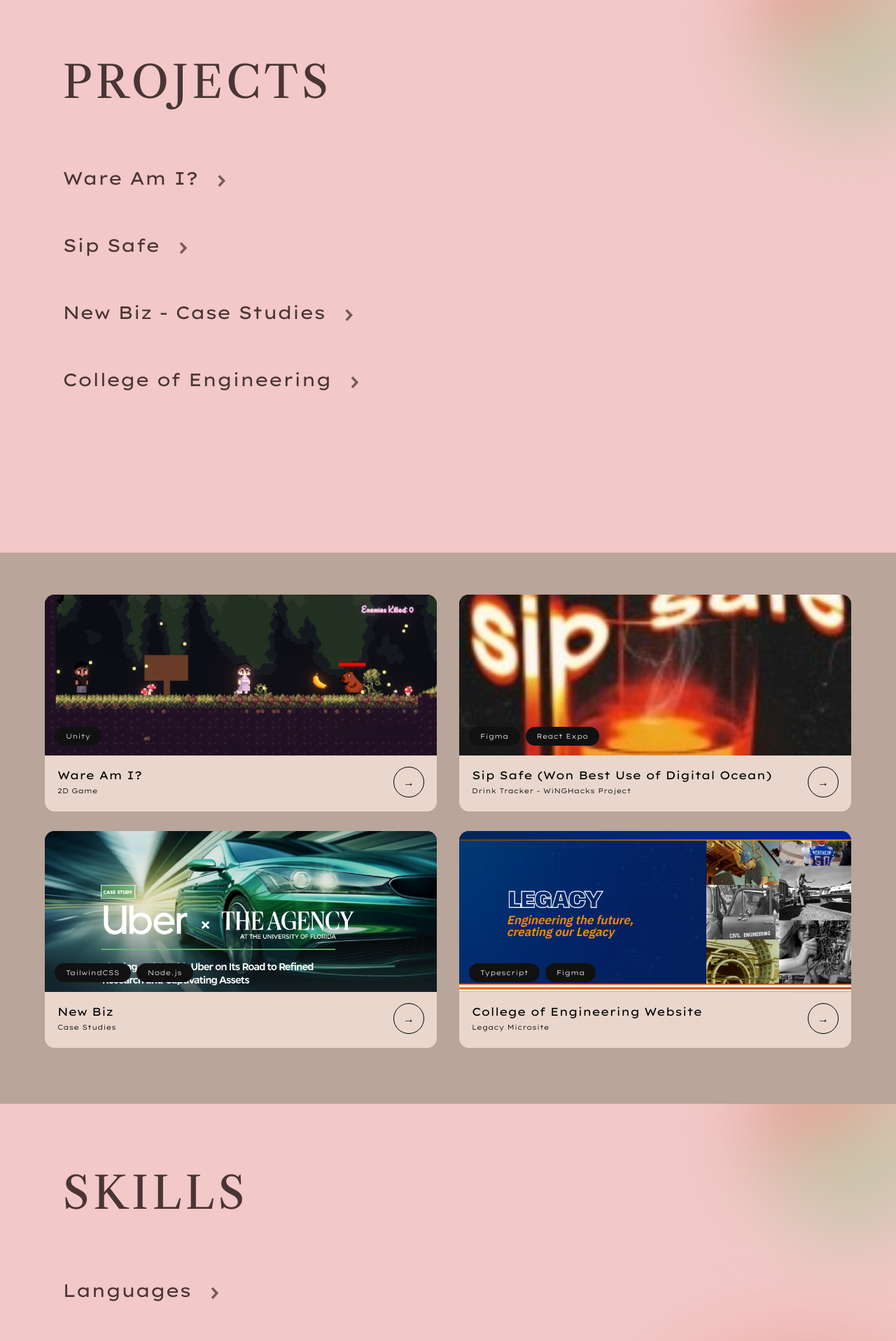
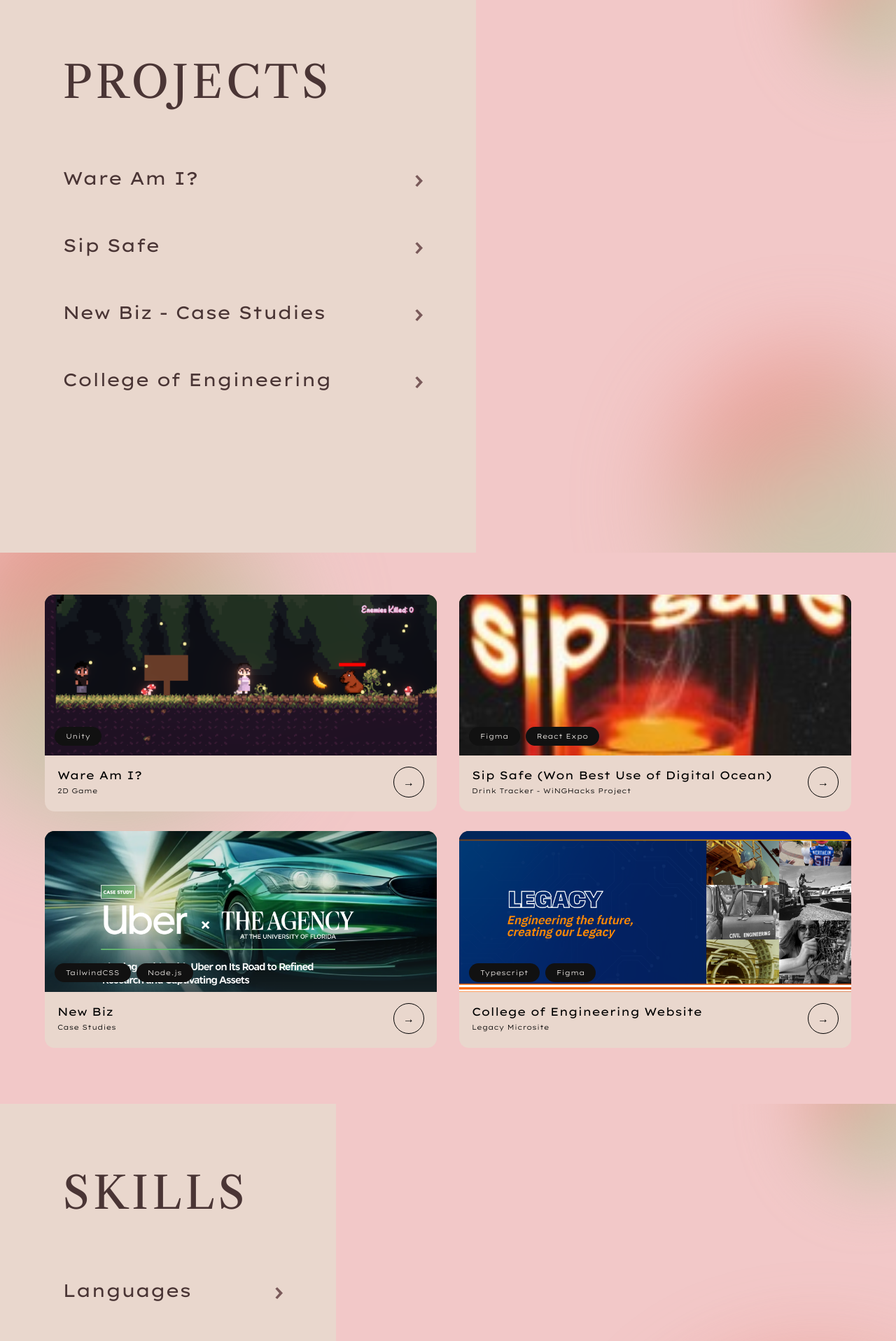
Before and after one commit to adoralin0/Portfolio, a Next.js app in the folder portfolio/: page / in a window 1280 px wide. Shown: the part 880-2797 px from the top of the page at 70% size. Built offline with nearby package versions, Linux system fonts and the light colour scheme; a web font is replaced by a local one.

Commit message:
feat: added skills tab at navbar and stylistic changes

```diff
--- a/portfolio/app/Footer.tsx
+++ b/portfolio/app/Footer.tsx
@@ -1,4 +1,6 @@
 "use client";
+
+import OmbreBlob from "./OmbreBlob";
 
 export default function Footer() {
   return (
@@ -14,6 +16,12 @@ export default function Footer() {
         alignItems: "center",
       }}
     >
+      <OmbreBlob
+        size={480}
+        blur={80}
+        opacity={0.75}
+        style={{ top: -100, left: -80, zIndex: 0 }}
+      />
       {/* Center card */}
       <div
         style={{
@@ -27,6 +35,8 @@ export default function Footer() {
           justifyContent: "center",
           textAlign: "center",
           boxSizing: "border-box",
+          position: "relative",
+          zIndex: 1,
         }}
       >
         <p
@@ -73,6 +83,8 @@ export default function Footer() {
           flexDirection: "column",
           alignItems: "center",
           gap: 18,
+          position: "relative",
+          zIndex: 1,
         }}
       >
         <span
--- a/portfolio/app/ProjectExamples.tsx
+++ b/portfolio/app/ProjectExamples.tsx
@@ -2,6 +2,7 @@
 
 import Image from "next/image";
 
+import OmbreBlob from "./OmbreBlob";
 import portfoliowareImg from "./portfolioware.png";
 import portfoliosipImg from "./portfoliosip.png";
 import portfoliouberImg from "./portfoliouber.png";
@@ -46,10 +47,19 @@ export default function ProjectExamples() {
   return (
     <section
       style={{
-        background: "#B9A59A",
+        background: "#f2c8c8",
         padding: "60px 5% 80px",
+        position: "relative",
+        overflow: "hidden",
       }}
     >
+      {/* Blob — top-left, large (same as Hero) */}
+      <OmbreBlob
+        size={480}
+        blur={80}
+        opacity={0.75}
+        style={{ top: -100, left: -80, zIndex: 0 }}
+      />
       <div
         style={{
           display: "grid",
@@ -57,6 +67,8 @@ export default function ProjectExamples() {
           gap: "28px 32px",
           maxWidth: 1200,
           margin: "0 auto",
+          position: "relative",
+          zIndex: 1,
         }}
       >
         {examples.map((p, i) => (
--- a/portfolio/app/Projects.tsx
+++ b/portfolio/app/Projects.tsx
@@ -40,20 +40,20 @@ export default function Projects() {
       id="projects"
       style={{
         minHeight: "100vh",
-        background: "#f2c8c8",
-        padding: "80px 7% 80px",
-        position: "relative",
+        display: "flex",
         overflow: "hidden",
       }}
     >
-      {/* Blob — top-right corner, small, peeking in (matches screenshots) */}
-      <OmbreBlob
-        size={280}
-        blur={55}
-        opacity={0.65}
-        style={{ top: -90, right: -70 }}
-      />
-
+      {/* Left panel — solid E9D7CD */}
+      <div
+        style={{
+          flex: "0 0 55%",
+          minWidth: 320,
+          maxWidth: 680,
+          background: "#E9D7CD",
+          padding: "80px 5% 80px 7%",
+        }}
+      >
         <h2 style={{
           fontFamily: "'Libre Caslon Text', Georgia, serif",
           fontSize: "clamp(2.5rem, 6vw, 4rem)",
@@ -61,15 +61,9 @@ export default function Projects() {
           color: "#4a3535",
           letterSpacing: "0.08em",
           marginBottom: "2.5rem",
-        position: "relative",
-        zIndex: 1,
         }}>
           PROJECTS
         </h2>
-
-      <div style={{ display: "flex", gap: "4%", alignItems: "flex-start", position: "relative", zIndex: 1 }}>
-        {/* Left: accordion list */}
-        <div style={{ flex: "0 0 auto", minWidth: 260 }}>
         {projects.map((p, i) => (
             <div key={i}>
               <button
@@ -78,7 +72,8 @@ export default function Projects() {
                 style={{
                   display: "flex",
                   alignItems: "center",
-                  gap: 16,
+                  justifyContent: "space-between",
+                  gap: 12,
                   background: "none",
                   border: "none",
                   cursor: "pointer",
@@ -88,6 +83,8 @@ export default function Projects() {
                 }}
               >
                 <span className="accordion-btn-text" style={{
+                  flex: 1,
+                  minWidth: 0,
                   fontFamily: "'Lexend Giga', sans-serif",
                   fontSize: "clamp(1.2rem, 2.5vw, 1.6rem)",
                   fontWeight: 400,
@@ -97,13 +94,15 @@ export default function Projects() {
                   {p.name}
                 </span>
                 <span style={{
+                  flexShrink: 0,
+                  width: 36,
+                  textAlign: "center",
                   fontFamily: "'Lexend Giga', sans-serif",
                   fontSize: "2.5rem",
                   color: "#7a5a5a",
                   transition: "transform 0.3s",
                   display: "inline-block",
                   transform: open === i ? "rotate(90deg)" : "rotate(0deg)",
-                  marginLeft: 8,
                 }}>
                   ›
                 </span>
@@ -112,19 +111,42 @@ export default function Projects() {
           ))}
       </div>
 
-        {/* Right: description panel */}
-        <div style={{
+      {/* Right panel — blob background + content */}
+      <div
+        style={{
           flex: 1,
+          position: "relative",
+          overflow: "hidden",
+          background: "#f2c8c8",
+          padding: "80px 7% 80px 5%",
+        }}
+      >
+        <OmbreBlob
+          size={200}
+          blur={50}
+          opacity={0.65}
+          style={{ top: -90, right: -70, transform: "rotate(-12deg)" }}
+        />
+        <OmbreBlob
+          size={400}
+          blur={70}
+          opacity={0.6}
+          style={{ bottom: -120, right: -80 }}
+        />
+        <div
+          style={{
+            position: "relative",
+            zIndex: 1,
             fontFamily: "'Lexend Giga', sans-serif",
             fontSize: "clamp(0.8rem, 1.2vw, 0.98rem)",
             fontWeight: 300,
             color: "#4a3535",
             lineHeight: 1.9,
-          paddingTop: 22,
             minHeight: 200,
             transition: "opacity 0.3s",
             opacity: open !== null ? 1 : 0,
-        }}>
+          }}
+        >
           {open !== null && (
             <ul style={{ margin: 0, paddingLeft: "1.15rem" }}>
               {projects[open].bullets.map((b) => (
--- a/portfolio/app/Skills.tsx
+++ b/portfolio/app/Skills.tsx
@@ -29,28 +29,20 @@ export default function Skills() {
       id="skills"
       style={{
         minHeight: "80vh",
-        background: "#f2c8c8",
-        padding: "80px 7% 80px",
-        position: "relative",
+        display: "flex",
         overflow: "hidden",
       }}
     >
-      {/* Blob — top-right corner (same small peek as Projects) */}
-      <OmbreBlob
-        size={280}
-        blur={55}
-        opacity={0.65}
-        style={{ top: -90, right: -70 }}
-      />
-
-      {/* Blob — large, bottom-right, partially off screen (matches screenshot) */}
-      <OmbreBlob
-        size={500}
-        blur={80}
-        opacity={0.75}
-        style={{ bottom: -180, right: -140 }}
-      />
-
+      {/* Left panel — solid E9D7CD */}
+      <div
+        style={{
+          flex: "0 0 42%",
+          minWidth: 280,
+          maxWidth: 480,
+          background: "#E9D7CD",
+          padding: "80px 5% 80px 7%",
+        }}
+      >
         <h2 style={{
           fontFamily: "'Libre Caslon Text', Georgia, serif",
           fontSize: "clamp(2.5rem, 6vw, 4rem)",
@@ -58,15 +50,9 @@ export default function Skills() {
           color: "#4a3535",
           letterSpacing: "0.08em",
           marginBottom: "2.5rem",
-        position: "relative",
-        zIndex: 1,
         }}>
           SKILLS
         </h2>
-
-      <div style={{ display: "flex", gap: "4%", alignItems: "flex-start", position: "relative", zIndex: 1 }}>
-        {/* Left accordion */}
-        <div style={{ flex: "0 0 auto", minWidth: 280 }}>
         {skills.map((s, i) => (
             <div key={i}>
               <button
@@ -75,7 +61,8 @@ export default function Skills() {
                 style={{
                   display: "flex",
                   alignItems: "center",
-                  gap: 16,
+                  justifyContent: "space-between",
+                  gap: 12,
                   background: "none",
                   border: "none",
                   cursor: "pointer",
@@ -85,6 +72,8 @@ export default function Skills() {
                 }}
               >
                 <span className="accordion-btn-text" style={{
+                  flex: 1,
+                  minWidth: 0,
                   fontFamily: "'Lexend Giga', sans-serif",
                   fontSize: "clamp(1.2rem, 2.5vw, 1.6rem)",
                   fontWeight: 400,
@@ -94,13 +83,15 @@ export default function Skills() {
                   {s.category}
                 </span>
                 <span style={{
+                  flexShrink: 0,
+                  width: 36,
+                  textAlign: "center",
                   fontFamily: "'Lexend Giga', sans-serif",
                   fontSize: "2.5rem",
                   color: "#7a5a5a",
                   transition: "transform 0.3s",
                   display: "inline-block",
                   transform: open === i ? "rotate(90deg)" : "rotate(0deg)",
-                  marginLeft: 8,
                 }}>
                   ›
                 </span>
@@ -109,19 +100,42 @@ export default function Skills() {
           ))}
       </div>
 
-        {/* Right content */}
-        <div style={{
+      {/* Right panel — blob background + content */}
+      <div
+        style={{
           flex: 1,
+          position: "relative",
+          overflow: "hidden",
+          background: "#f2c8c8",
+          padding: "80px 7% 80px 5%",
+        }}
+      >
+        <OmbreBlob
+          size={200}
+          blur={50}
+          opacity={0.65}
+          style={{ top: -90, right: -70, transform: "rotate(-12deg)" }}
+        />
+        <OmbreBlob
+          size={500}
+          blur={80}
+          opacity={0.75}
+          style={{ bottom: -180, right: -140 }}
+        />
+        <div
+          style={{
+            position: "relative",
+            zIndex: 1,
             fontFamily: "'Lexend Giga', sans-serif",
             fontSize: "clamp(0.8rem, 1.2vw, 0.98rem)",
             fontWeight: 300,
             color: "#4a3535",
             lineHeight: 1.9,
-          paddingTop: 22,
             minHeight: 160,
             opacity: open !== null ? 1 : 0,
             transition: "opacity 0.3s",
-        }}>
+          }}
+        >
           {open !== null && (
             <ul style={{ margin: 0, paddingLeft: "1.15rem" }}>
               {skills[open].items.split(",").map((item) => {
--- a/portfolio/app/page.tsx
+++ b/portfolio/app/page.tsx
@@ -71,6 +71,7 @@ export default function Page() {
         <div style={{ display: "flex", gap: 36 }}>
           {navLink("#home", "Home")}
           {navLink("#projects", "Projects")}
+          {navLink("#skills", "Skills")}
           {navLink("#contact", "Contact")}
         </div>
       </nav>
```
Lines whose indentation alone changed are shown as unchanged.
